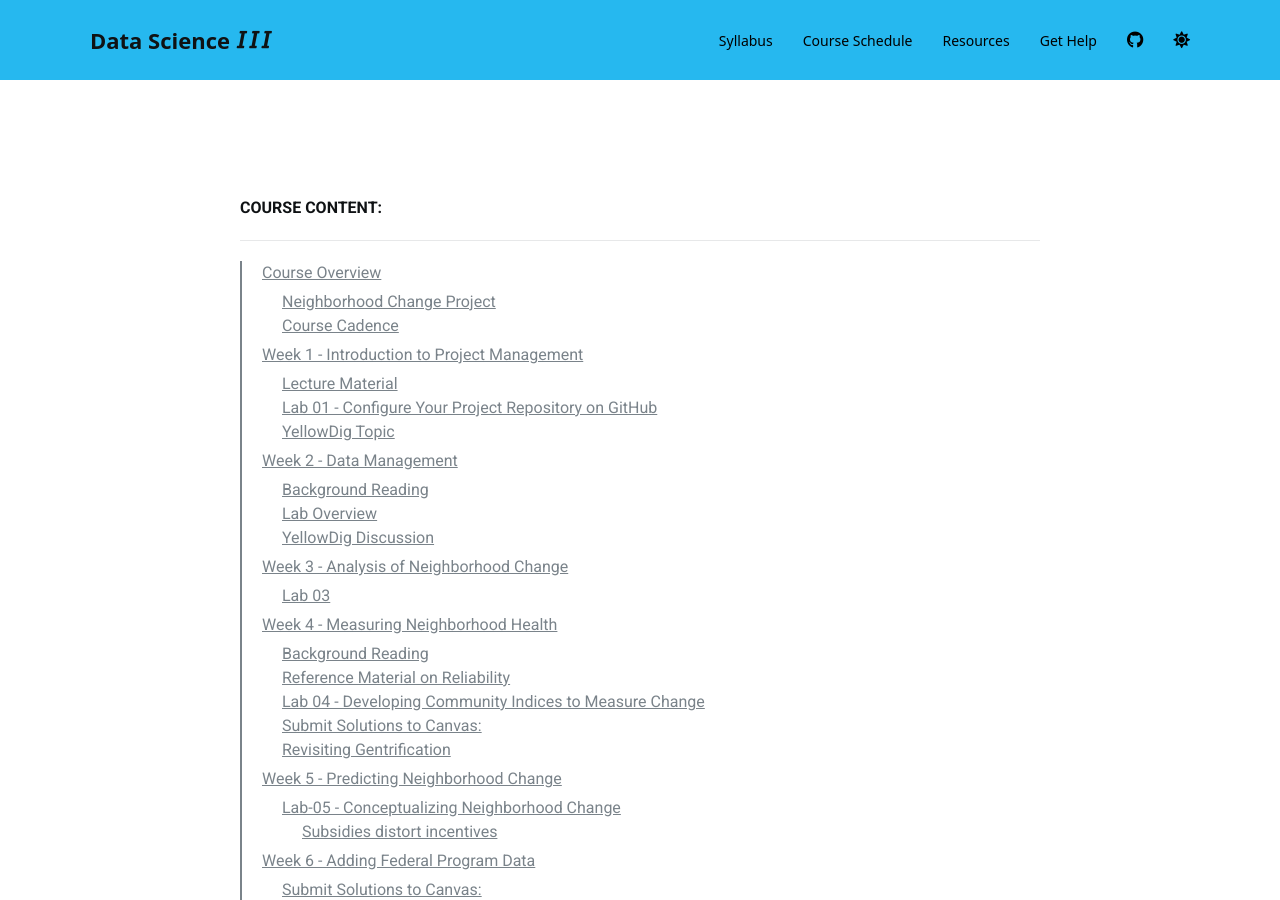
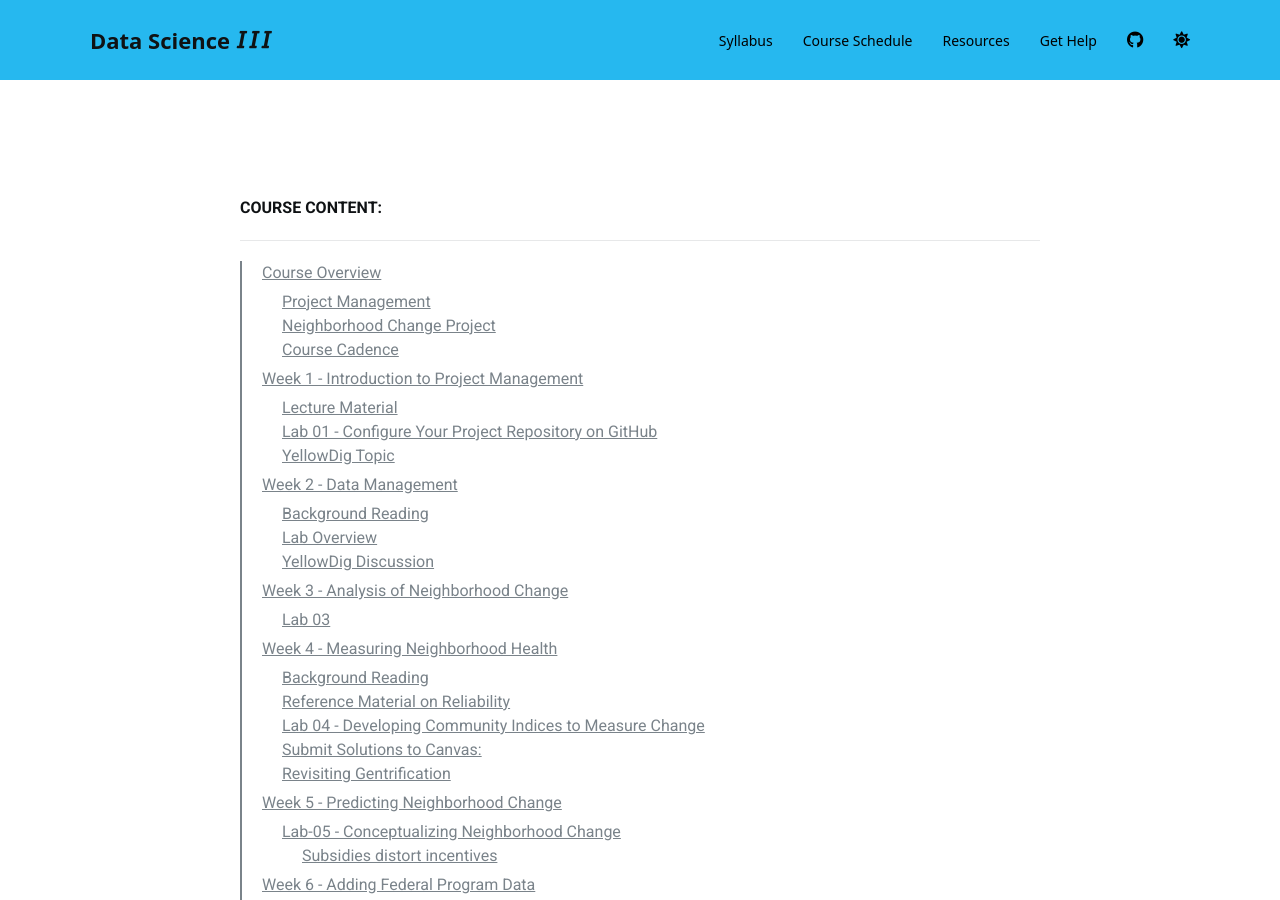
Before and after one commit to DS4PS/cpp-528-fall-2020, a Jekyll site: the page built from schedule.md, in a window 1280 px wide and 900 px high. Built offline with Jekyll 4.4.1, drawn with Linux system fonts in a browser that asks for light colours; nearby versions of some CDN libraries; a script bundle is joined from its source files by our own code; library files that are not in the unit come from our copies; a style sheet for code colours, icons or effects is not loaded.

Commit message:
Update schedule.md

```diff
--- a/schedule.md
+++ b/schedule.md
@@ -70,7 +70,7 @@ You will apply this knowledge through an applied data project looking at neighbo
 
 You will be assigned to teams. Each team will work on the class project independently. The goal of working in a team is to put the project management principles into practice, and to get some experience collaborating on a project that is large enough that tasks must be split between members and redudancy can be used for quality assurance purposes.
 
-**Project Management**
+## Project Management
 
 The course is designed to teach standard frameworks for organizing large data projects and coordinating team efforts using tools in GitHub and R Studio.
 
```
